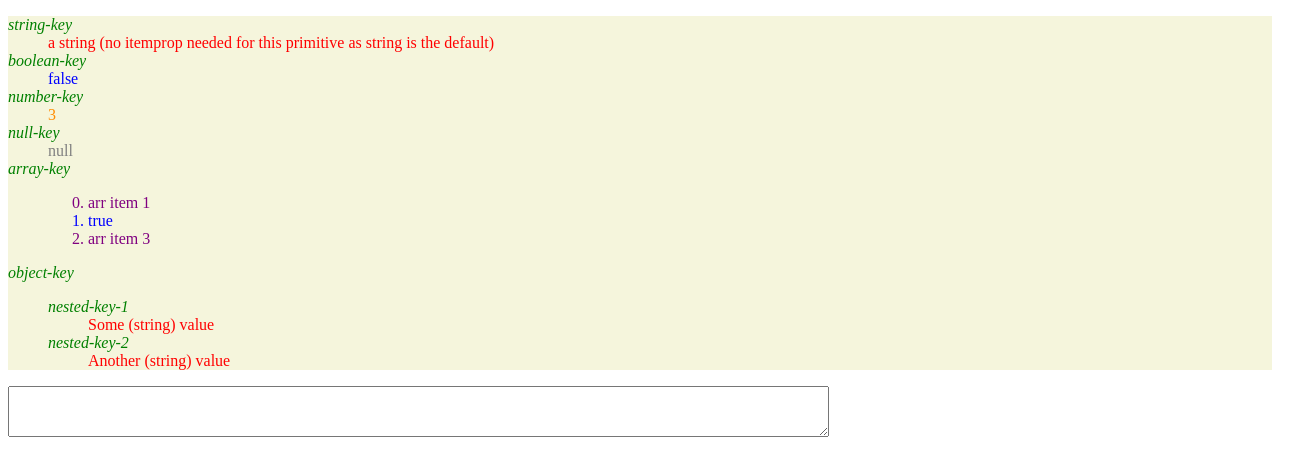
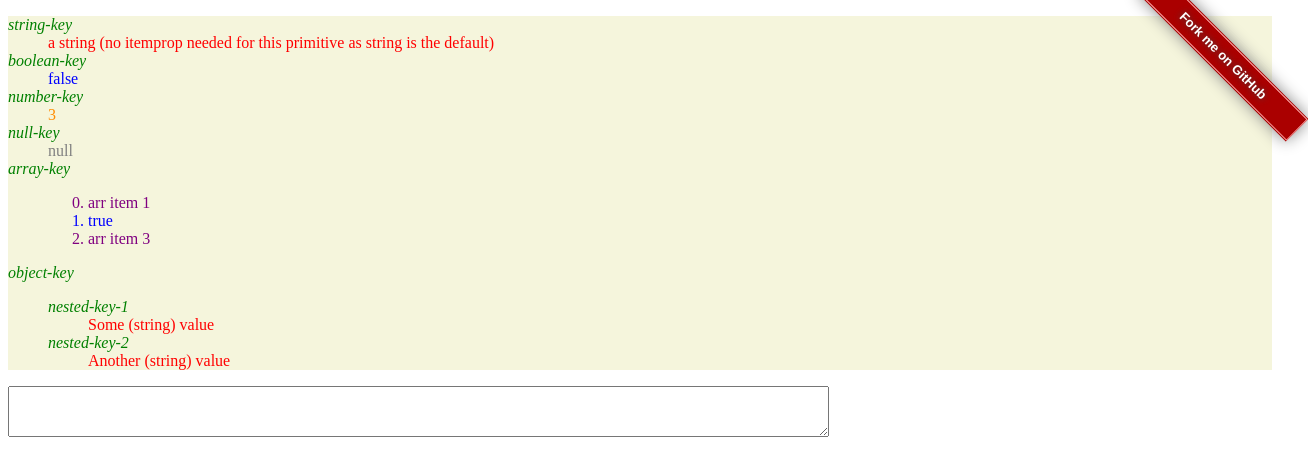
Before and after one commit to brettz9/jhtml, a website: page index.html in a window 1280 px wide. Shown: the whole page, 1308 px wide, since content can reach past the window. Drawn offline with Linux system fonts and the light colour scheme.

Commit message:
Add git ribbon

```diff
--- a/index.html
+++ b/index.html
@@ -4,9 +4,14 @@
     <meta charset="utf-8" />
     <title>JHTML demo</title>
     <link rel="stylesheet" type="text/css" href="jhtml.css" />
+    <link rel="stylesheet" type="text/css" href="ribbon.css" />
     <script src="jhtml.js"></script>
 </head>
 <body>
+<div class="ribbon">
+    <a href="https://github.com/brettz9/C2D2">Fork me on GitHub</a>
+</div>
+
 
 <dl itemscope="" itemtype="http://brett-zamir.me/ns/microdata/json-as-html/1">
     <dt>string-key</dt>
--- /dev/null
+++ b/ribbon.css
@@ -0,0 +1,27 @@
+/* Ribbon adapted from http://unindented.org/articles/2009/10/github-ribbon-using-css-transforms/ */
+.ribbon {
+    background-color: #a00;
+    overflow: hidden;
+    /* top left corner */
+    position: absolute;
+    right: -3em;
+    top: 2.5em;
+    /* 45 deg ccw rotation */
+    -moz-transform: rotate(45deg);
+    -webkit-transform: rotate(45deg);
+    /* shadow */
+    -moz-box-shadow: 0 0 1em #888;
+    -webkit-box-shadow: 0 0 1em #888;
+}
+.ribbon a {
+    border: 1px solid #faa;
+    color: #fff;
+    display: block;
+    font: bold 81.25% 'Helvetiva Neue', Helvetica, Arial, sans-serif;
+    margin: 0.05em 0 0.075em 0;
+    padding: 0.5em 3.5em;
+    text-align: center;
+    text-decoration: none;
+    /* shadow */
+    text-shadow: 0 0 0.5em #444;
+}
```
